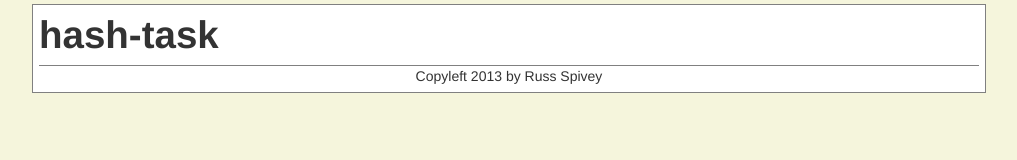
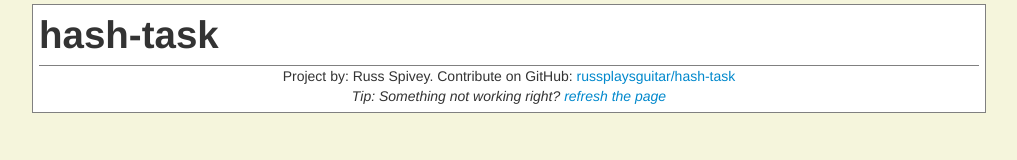
Before and after one commit to russplaysguitar/hash-task, a website: page src/index.html in a window 1280 px wide. Shown: the whole page, without its empty margins (131-1148 px from the left). Drawn offline with Linux system fonts and the light colour scheme.

Commit message:
update footer

```diff
--- a/src/index.html
+++ b/src/index.html
@@ -17,7 +17,10 @@
             <div class="statusToggler"></div>
             <div class="tasksList"></div>
             <div class="postsList"></div>
-            <div class="footer">Copyleft 2013 by Russ Spivey</div>
+            <div class="footer">
+                Project by: Russ Spivey. Contribute on GitHub: <a href="https://github.com/russplaysguitar/hash-task" target="_blank">russplaysguitar/hash-task</a><br />
+                <i>Tip: Something not working right? <a href="javascript:location.reload(true);">refresh the page</a></i>
+            </div>
         </div>
     </body>
 </html>
```
